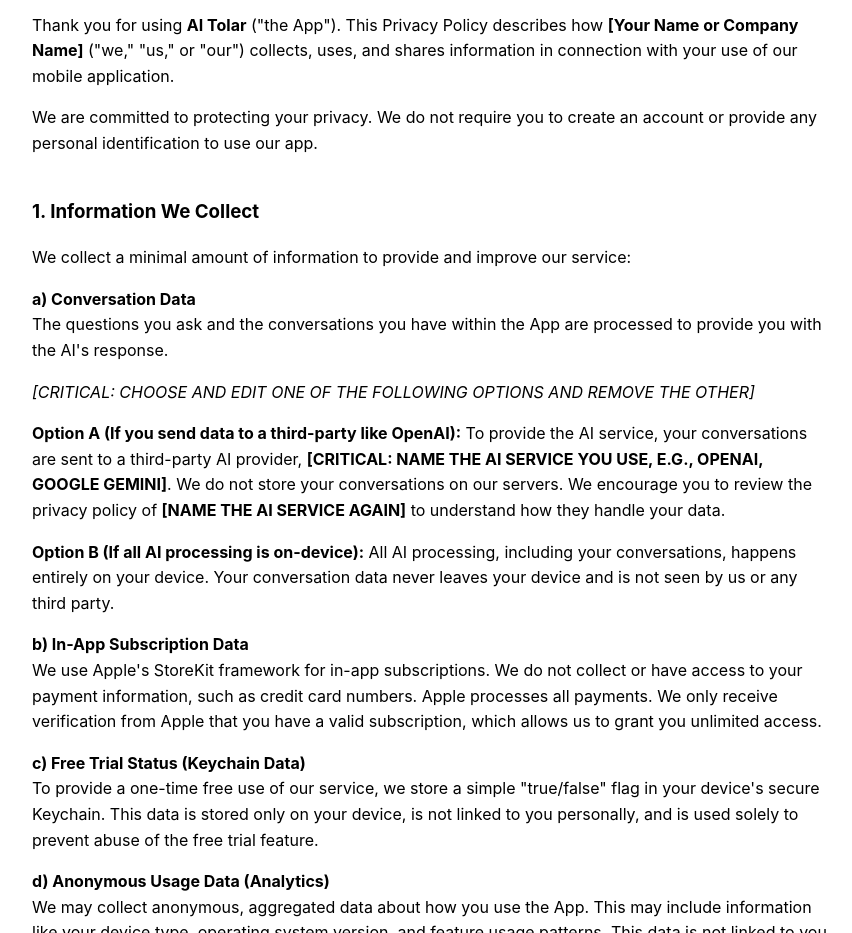
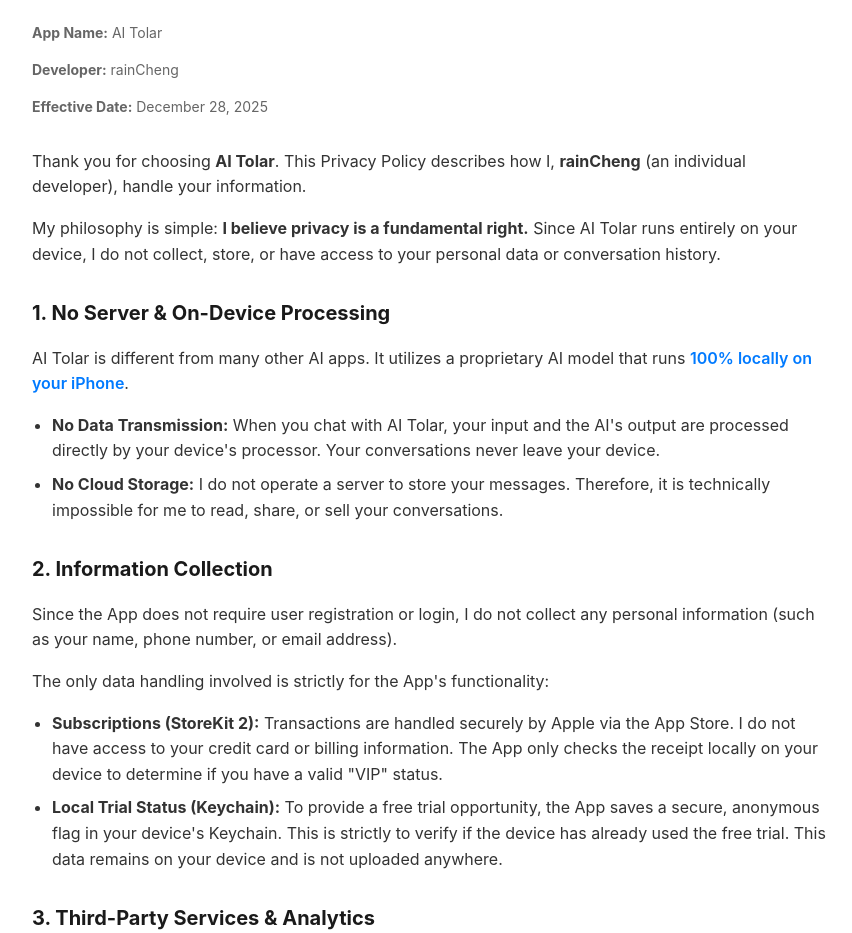
Before and after one commit to chengxiaoyu00/app-privacy-policy, a plain HTML site: page index.html in a window 1280 px wide. Shown: the part 143-1076 px from the top of the page, without its empty margins (208-1060 px from the left). Drawn offline with Linux system fonts and the light colour scheme.

Commit message:
Revise Privacy Policy layout and title
Updated the title and enhanced the styling of the Privacy Policy page. Added CSS variables for colors and improved layout for better readability.

```diff
--- a/index.html
+++ b/index.html
@@ -3,80 +3,137 @@
 <head>
     <meta charset="UTF-8">
     <meta name="viewport" content="width=device-width, initial-scale=1.0">
-    <title>Privacy Policy for AI Tolar</title>
+    <title>Privacy Policy - AI Tolar</title>
     <style>
-        body { font-family: -apple-system, BlinkMacSystemFont, "Segoe UI", Roboto, Helvetica, Arial, sans-serif; line-height: 1.6; padding: 20px; max-width: 800px; margin: auto; }
-        h3 { margin-top: 40px; }
+        :root {
+            --primary-color: #007AFF;
+            --text-color: #333;
+            --bg-color: #f9f9f9;
+            --card-bg: #ffffff;
+        }
+
+        body {
+            font-family: -apple-system, BlinkMacSystemFont, "Segoe UI", Roboto, Helvetica, Arial, sans-serif;
+            line-height: 1.6;
+            color: var(--text-color);
+            background-color: var(--bg-color);
+            margin: 0;
+            padding: 20px;
+            -webkit-font-smoothing: antialiased;
+        }
+
+        .container {
+            max-width: 800px;
+            margin: 0 auto;
+            background-color: var(--card-bg);
+            padding: 40px;
+            border-radius: 12px;
+            box-shadow: 0 4px 6px rgba(0,0,0,0.05);
+        }
+
+        h1 {
+            font-size: 28px;
+            margin-bottom: 10px;
+            border-bottom: 2px solid var(--primary-color);
+            padding-bottom: 15px;
+            display: inline-block;
+        }
+
+        h2 {
+            font-size: 20px;
+            margin-top: 30px;
+            color: #1a1a1a;
+        }
+
+        p {
+            margin-bottom: 15px;
+        }
+
+        ul {
+            margin-bottom: 15px;
+            padding-left: 20px;
+        }
+
+        li {
+            margin-bottom: 8px;
+        }
+
+        .meta-info {
+            font-size: 14px;
+            color: #666;
+            margin-bottom: 30px;
+        }
+
+        .highlight {
+            font-weight: 600;
+            color: var(--primary-color);
+        }
+
+        a {
+            color: var(--primary-color);
+            text-decoration: none;
+        }
+
+        @media (max-width: 600px) {
+            .container {
+                padding: 20px;
+            }
+        }
     </style>
 </head>
 <body>
 
-    <h1>Privacy Policy for AI Tolar</h1>
+    <div class="container">
+        <h1>Privacy Policy</h1>
+        <div class="meta-info">
+            <p><strong>App Name:</strong> AI Tolar</p>
+            <p><strong>Developer:</strong> rainCheng</p>
+            <p><strong>Effective Date:</strong> December 28, 2025</p>
+        </div>
 
-    <p><strong>Effective Date:</strong> [Date you publish the policy, e.g., December 26, 2025]</p>
+        <p>Thank you for choosing <strong>AI Tolar</strong>. This Privacy Policy describes how I, <strong>rainCheng</strong> (an individual developer), handle your information.</p>
 
-    <p>Thank you for using <strong>AI Tolar</strong> ("the App"). This Privacy Policy describes how <strong>[Your Name or Company Name]</strong> ("we," "us," or "our") collects, uses, and shares information in connection with your use of our mobile application.</p>
+        <p>My philosophy is simple: <strong>I believe privacy is a fundamental right.</strong> Since AI Tolar runs entirely on your device, I do not collect, store, or have access to your personal data or conversation history.</p>
 
-    <p>We are committed to protecting your privacy. We do not require you to create an account or provide any personal identification to use our app.</p>
+        <h2>1. No Server & On-Device Processing</h2>
+        <p>AI Tolar is different from many other AI apps. It utilizes a proprietary AI model that runs <span class="highlight">100% locally on your iPhone</span>.</p>
+        <ul>
+            <li><strong>No Data Transmission:</strong> When you chat with AI Tolar, your input and the AI's output are processed directly by your device's processor. Your conversations never leave your device.</li>
+            <li><strong>No Cloud Storage:</strong> I do not operate a server to store your messages. Therefore, it is technically impossible for me to read, share, or sell your conversations.</li>
+        </ul>
 
-    <h3>1. Information We Collect</h3>
+        <h2>2. Information Collection</h2>
+        <p>Since the App does not require user registration or login, I do not collect any personal information (such as your name, phone number, or email address).</p>
 
-    <p>We collect a minimal amount of information to provide and improve our service:</p>
+        <p>The only data handling involved is strictly for the App's functionality:</p>
 
-    <p><strong>a) Conversation Data</strong><br>
-    The questions you ask and the conversations you have within the App are processed to provide you with the AI's response.</p>
+        <ul>
+            <li><strong>Subscriptions (StoreKit 2):</strong>
+                Transactions are handled securely by Apple via the App Store. I do not have access to your credit card or billing information. The App only checks the receipt locally on your device to determine if you have a valid "VIP" status.
+            </li>
+            <li><strong>Local Trial Status (Keychain):</strong>
+                To provide a free trial opportunity, the App saves a secure, anonymous flag in your device's Keychain. This is strictly to verify if the device has already used the free trial. This data remains on your device and is not uploaded anywhere.
+            </li>
+        </ul>
 
-    <p><em>[CRITICAL: CHOOSE AND EDIT ONE OF THE FOLLOWING OPTIONS AND REMOVE THE OTHER]</em></p>
+        <h2>3. Third-Party Services & Analytics</h2>
+        <p><strong>I do not use third-party analytics services</strong> (such as Google Firebase, Mixpanel, or Facebook Analytics) that track your behavior or link usage data to your identity.</p>
+        <p>Any crash reports or diagnostic data collected by Apple (if you have opted-in to share diagnostics with developers in your iOS settings) are completely anonymous and aggregated. I use this anonymous data solely to fix bugs and improve stability.</p>
 
-    <!-- Option A -->
-    <p><strong>Option A (If you send data to a third-party like OpenAI):</strong> To provide the AI service, your conversations are sent to a third-party AI provider, <strong>[CRITICAL: NAME THE AI SERVICE YOU USE, E.G., OPENAI, GOOGLE GEMINI]</strong>. We do not store your conversations on our servers. We encourage you to review the privacy policy of <strong>[NAME THE AI SERVICE AGAIN]</strong> to understand how they handle your data.</p>
+        <h2>4. Data Sharing</h2>
+        <p>Because I do not collect your data, I have no data to share with any third parties, advertisers, or marketing agencies.</p>
 
-    <!-- Option B -->
-    <p><strong>Option B (If all AI processing is on-device):</strong> All AI processing, including your conversations, happens entirely on your device. Your conversation data never leaves your device and is not seen by us or any third party.</p>
+        <h2>5. Children’s Privacy</h2>
+        <p>AI Tolar does not knowingly collect personal information from children under the age of 13. In fact, it does not collect personal information from anyone.</p>
 
+        <h2>6. Changes to This Policy</h2>
+        <p>I may update this Privacy Policy from time to time to reflect changes in the app's features or legal requirements. Since I do not collect your contact information, please review this page periodically for any changes.</p>
 
-    <p><strong>b) In-App Subscription Data</strong><br>
-    We use Apple's StoreKit framework for in-app subscriptions. We do not collect or have access to your payment information, such as credit card numbers. Apple processes all payments. We only receive verification from Apple that you have a valid subscription, which allows us to grant you unlimited access.</p>
+        <h2>7. Contact Me</h2>
+        <p>If you have any questions about this Privacy Policy or AI Tolar, please contact me directly:</p>
+        <p><strong>Email:</strong> <a href="mailto:julruis338@gmail.com">julruis338@gmail.com</a></p>
 
-    <p><strong>c) Free Trial Status (Keychain Data)</strong><br>
-    To provide a one-time free use of our service, we store a simple "true/false" flag in your device's secure Keychain. This data is stored only on your device, is not linked to you personally, and is used solely to prevent abuse of the free trial feature.</p>
-
-    <p><strong>d) Anonymous Usage Data (Analytics)</strong><br>
-    We may collect anonymous, aggregated data about how you use the App. This may include information like your device type, operating system version, and feature usage patterns. This data is not linked to you personally and is used only to help us improve the app's performance and user experience. We do not use third-party analytics services that track you across apps.</p>
-
-    <h3>2. How We Use Your Information</h3>
-
-    <p>We use the information we collect for the following purposes:</p>
-    <ul>
-        <li><strong>To Provide and Maintain the Service:</strong> To process your questions and deliver AI responses.</li>
-        <li><strong>To Manage Your Subscription:</strong> To verify your subscription status and unlock premium features.</li>
-        <li><strong>To Improve Our App:</strong> To understand usage patterns and make our app better.</li>
-    </ul>
-
-    <h3>3. Information Sharing and Disclosure</h3>
-
-    <p>We do not sell, rent, or share your personal information with third parties, except as described in this policy:</p>
-    <ul>
-        <li><strong>AI Service Provider:</strong> As mentioned above, conversation data may be shared with our AI service provider <strong>[If using Option A, NAME THE AI SERVICE AGAIN]</strong> to fulfill your requests.</li>
-        <li><strong>Legal Requirements:</strong> We may disclose information if required to do so by law or in the good faith belief that such action is necessary to comply with a legal obligation.</li>
-    </ul>
-
-    <h3>4. Data Security</h3>
-
-    <p>We take reasonable measures to protect the information we handle. The one-time free trial flag is stored in the secure Keychain on your device. All communication with our AI service provider is encrypted.</p>
-
-    <h3>5. Children's Privacy</h3>
-
-    <p>Our service is not directed to individuals under the age of 13. We do not knowingly collect personal information from children under 13. If we become aware that a child under 13 has provided us with personal information, we will take steps to delete such information.</p>
-
-    <h3>6. Changes to This Privacy Policy</h3>
-
-    <p>We may update our Privacy Policy from time to time. We will notify you of any changes by posting the new Privacy Policy on this page. You are advised to review this Privacy Policy periodically for any changes.</p>
-
-    <h3>7. Contact Us</h3>
-
-    <p>If you have any questions about this Privacy Policy, please contact us at:<br>
-    <strong>[julruis338@gmail.com]</strong></p>
+    </div>
 
 </body>
 </html>
```
